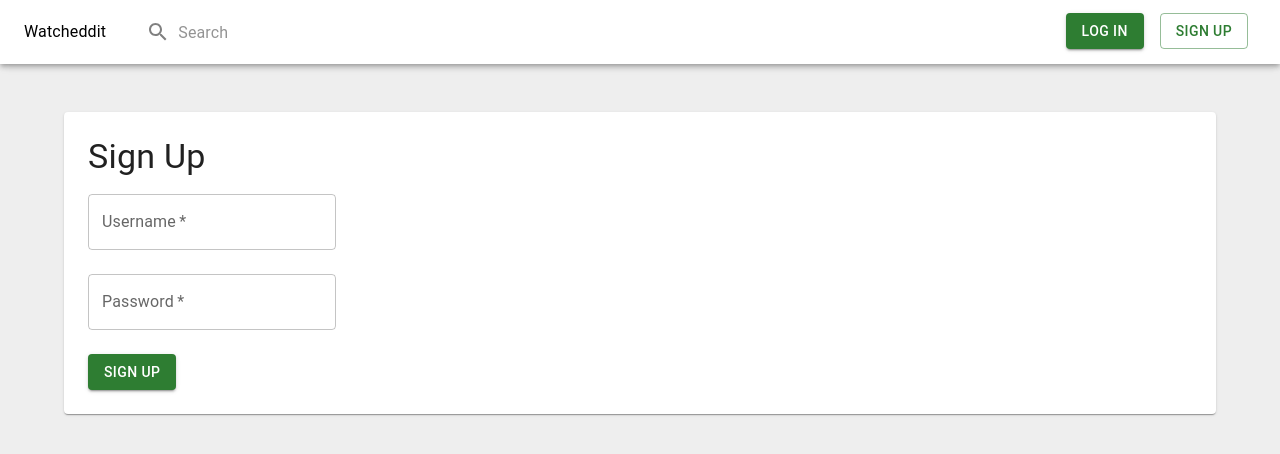
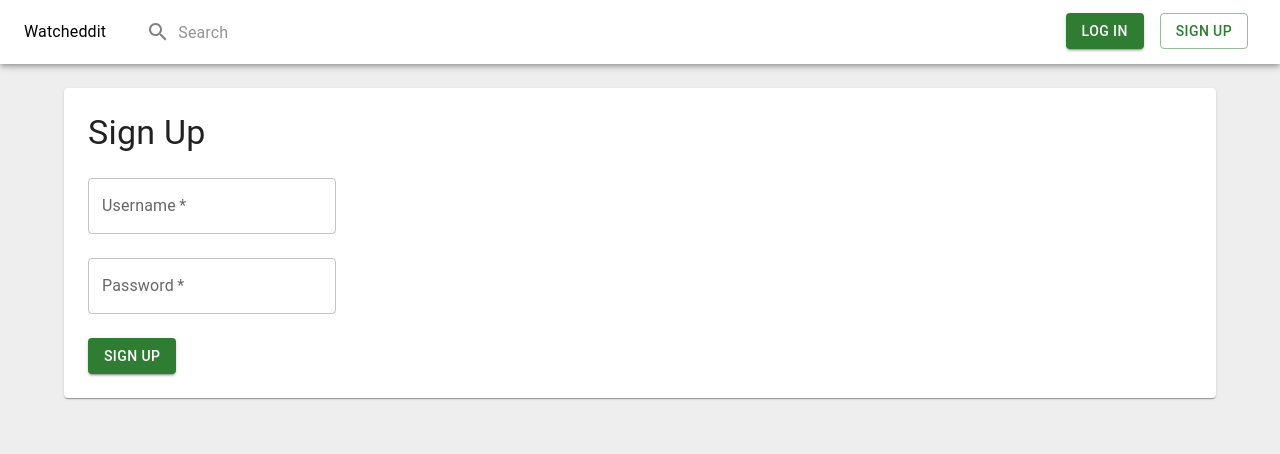
Before and after one commit to RohanAmjad123/WatcheddIt, a Next.js app in the folder frontend/watcheddit/: page /signup in a window 1280 px wide. Shown: the top 454 px of the page. Built offline with nearby package versions, Linux system fonts and the light colour scheme.

Commit message:
spacing changes to login and signup

```diff
--- a/frontend/watcheddit/pages/login.tsx
+++ b/frontend/watcheddit/pages/login.tsx
@@ -4,11 +4,11 @@ import { Typography, Grid, Paper } from "@mui/material";
 export default function login() {
     return (
         <Paper>
-            <Grid container direction="column" p={3} mt={3}>
+            <Grid container direction="column" p={3}>
                 <Grid item>
                     <Typography variant="h4">Log In</Typography>
                 </Grid>
-                <Grid item pt={2}>
+                <Grid item pt={3}>
                     <LoginForm />
                 </Grid>
             </Grid>
--- a/frontend/watcheddit/pages/signup.tsx
+++ b/frontend/watcheddit/pages/signup.tsx
@@ -4,11 +4,11 @@ import { Typography, Grid, Paper } from "@mui/material";
 export default function signup() {
     return (
         <Paper>
-            <Grid container direction="column" p={3} mt={3}>
+            <Grid container direction="column" p={3}>
                 <Grid item>
                     <Typography variant="h4">Sign Up</Typography>
                 </Grid>
-                <Grid item pt={2}>
+                <Grid item pt={3}>
                     <SignupForm />
                 </Grid>
             </Grid>
```
